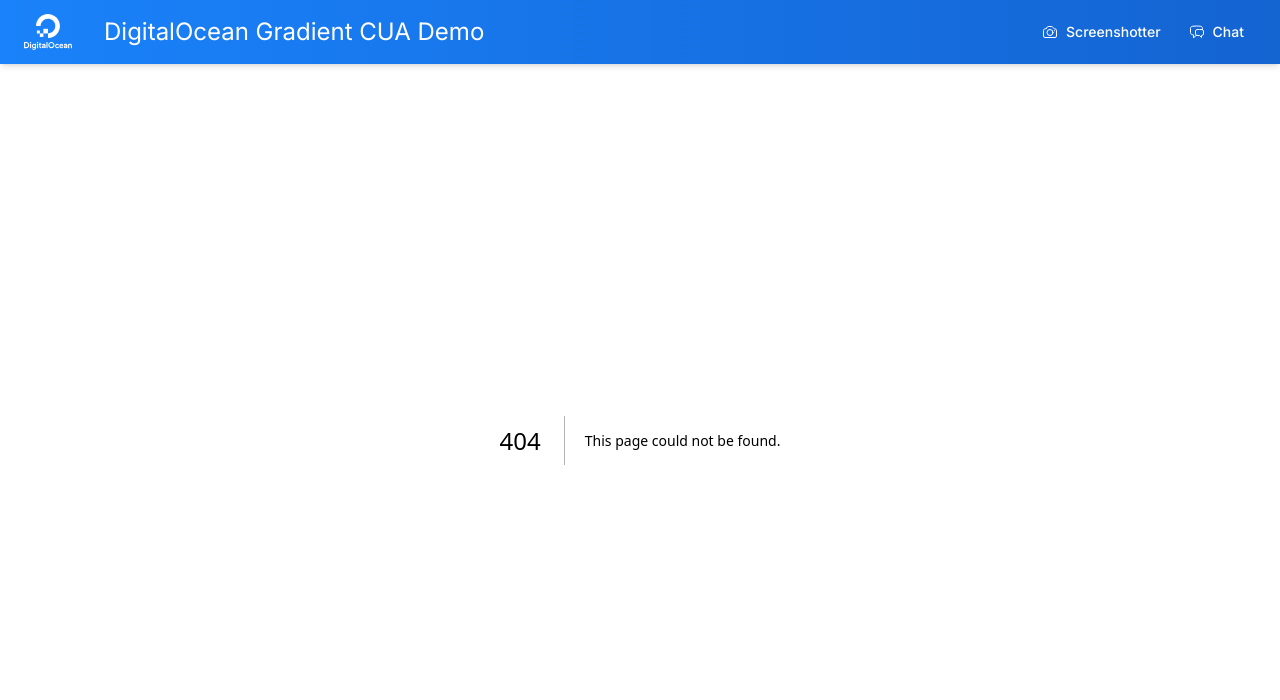
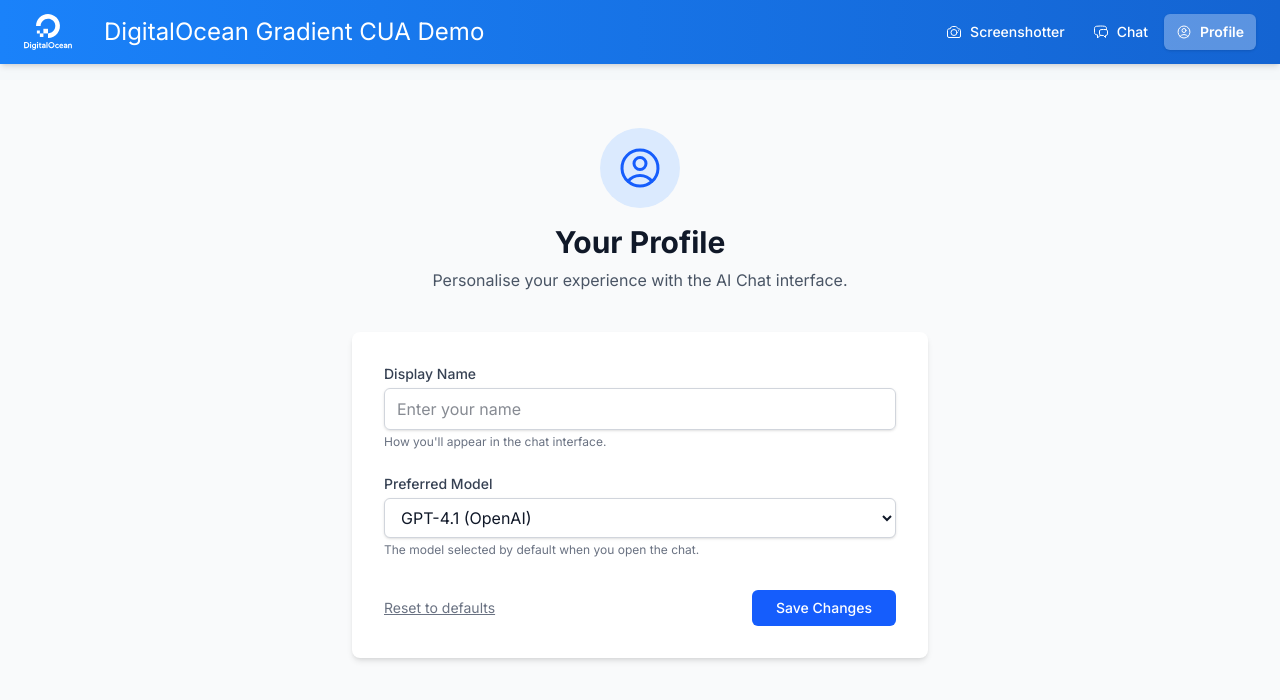
Before and after one commit to program3r-bot/collextum.io, a Next.js app: page /profile in a window 1280 px wide. Before the commit this address had no page. Shown: the top 700 px of the page. Built offline with nearby package versions, Linux system fonts and the light colour scheme.

Commit message:
Add user profile page and hook for human user interface
Co-authored-by: program3r-bot <209232590+program3r-bot@users.noreply.github.com>

```diff
--- /dev/null
+++ b/app/profile/page.tsx
@@ -0,0 +1,137 @@
+"use client";
+
+import { useState, useEffect } from "react";
+import { useUserProfile } from "@/hooks/useUserProfile";
+import { UserCircleIcon, CheckCircleIcon } from "@heroicons/react/24/outline";
+
+const AVAILABLE_MODELS = [
+  { id: "openai-gpt-4.1", label: "GPT-4.1 (OpenAI)" },
+  { id: "openai-gpt-4o", label: "GPT-4o (OpenAI)" },
+  { id: "openai-gpt-4o-mini", label: "GPT-4o Mini (OpenAI)" },
+  { id: "alibaba-qwen3-32b", label: "Qwen3 32B (Alibaba)" },
+  { id: "deepseek-r1-distill-llama-70b", label: "DeepSeek R1 70B (DeepSeek)" },
+  { id: "llama3.3-70b-instruct", label: "Llama 3.3 70B (Meta)" },
+  { id: "mistral-nemo-instruct-2407", label: "Mistral Nemo 2407 (Mistral)" },
+];
+
+export default function ProfilePage() {
+  const { profile, updateProfile, resetProfile } = useUserProfile();
+  const [displayName, setDisplayName] = useState("");
+  const [preferredModel, setPreferredModel] = useState("openai-gpt-4.1");
+  const [saved, setSaved] = useState(false);
+
+  // Sync local state when profile loads from localStorage
+  useEffect(() => {
+    setDisplayName(profile.displayName);
+    setPreferredModel(profile.preferredModel);
+  }, [profile]);
+
+  const handleSave = (e: React.FormEvent) => {
+    e.preventDefault();
+    updateProfile({ displayName: displayName.trim(), preferredModel });
+    setSaved(true);
+    setTimeout(() => setSaved(false), 2000);
+  };
+
+  const handleReset = () => {
+    resetProfile();
+    setDisplayName("");
+    setPreferredModel("openai-gpt-4.1");
+  };
+
+  return (
+    <div className="min-h-full bg-gray-50 py-12 px-4 sm:px-6 lg:px-8">
+      <div className="max-w-xl mx-auto">
+        {/* Header */}
+        <div className="text-center mb-10">
+          <div className="flex justify-center mb-4">
+            <div className="bg-blue-100 rounded-full p-4">
+              <UserCircleIcon className="h-12 w-12 text-blue-600" />
+            </div>
+          </div>
+          <h1 className="text-3xl font-bold text-gray-900">Your Profile</h1>
+          <p className="mt-2 text-gray-600">
+            Personalise your experience with the AI Chat interface.
+          </p>
+        </div>
+
+        {/* Form */}
+        <div className="bg-white rounded-lg shadow-md p-8">
+          <form onSubmit={handleSave} className="space-y-6">
+            {/* Display Name */}
+            <div>
+              <label
+                htmlFor="displayName"
+                className="block text-sm font-medium text-gray-700 mb-1"
+              >
+                Display Name
+              </label>
+              <input
+                id="displayName"
+                type="text"
+                value={displayName}
+                onChange={(e) => setDisplayName(e.target.value)}
+                placeholder="Enter your name"
+                maxLength={50}
+                className="w-full px-3 py-2 border border-gray-300 rounded-md shadow-sm focus:outline-none focus:ring-2 focus:ring-blue-500 focus:border-blue-500 text-gray-900"
+              />
+              <p className="mt-1 text-xs text-gray-500">
+                How you&apos;ll appear in the chat interface.
+              </p>
+            </div>
+
+            {/* Preferred Model */}
+            <div>
+              <label
+                htmlFor="preferredModel"
+                className="block text-sm font-medium text-gray-700 mb-1"
+              >
+                Preferred Model
+              </label>
+              <select
+                id="preferredModel"
+                value={preferredModel}
+                onChange={(e) => setPreferredModel(e.target.value)}
+                className="w-full px-3 py-2 border border-gray-300 rounded-md shadow-sm focus:outline-none focus:ring-2 focus:ring-blue-500 focus:border-blue-500 text-gray-900 bg-white"
+              >
+                {AVAILABLE_MODELS.map((model) => (
+                  <option key={model.id} value={model.id}>
+                    {model.label}
+                  </option>
+                ))}
+              </select>
+              <p className="mt-1 text-xs text-gray-500">
+                The model selected by default when you open the chat.
+              </p>
+            </div>
+
+            {/* Actions */}
+            <div className="flex items-center justify-between pt-2">
+              <button
+                type="button"
+                onClick={handleReset}
+                className="text-sm text-gray-500 hover:text-gray-700 underline transition-colors"
+              >
+                Reset to defaults
+              </button>
+
+              <button
+                type="submit"
+                className="inline-flex items-center gap-2 px-6 py-2 bg-blue-600 text-white text-sm font-medium rounded-md hover:bg-blue-700 focus:outline-none focus:ring-2 focus:ring-blue-500 transition-colors"
+              >
+                {saved ? (
+                  <>
+                    <CheckCircleIcon className="h-4 w-4" />
+                    Saved!
+                  </>
+                ) : (
+                  "Save Changes"
+                )}
+              </button>
+            </div>
+          </form>
+        </div>
+      </div>
+    </div>
+  );
+}
--- a/components/Navigation.tsx
+++ b/components/Navigation.tsx
@@ -8,11 +8,13 @@ import {
   CameraIcon,
   Bars3Icon,
   XMarkIcon,
+  UserCircleIcon,
 } from "@heroicons/react/24/outline";
 
 const navigationItems = [
   { name: "Screenshotter", href: "/screenshotter", icon: CameraIcon },
   { name: "Chat", href: "/chat", icon: ChatBubbleLeftRightIcon },
+  { name: "Profile", href: "/profile", icon: UserCircleIcon },
 ];
 
 export default function Navigation() {
--- /dev/null
+++ b/hooks/useUserProfile.ts
@@ -0,0 +1,67 @@
+/**
+ * Custom hook for managing user profile preferences
+ * Persists preferences in localStorage
+ */
+"use client";
+
+import { useState, useCallback, useEffect } from "react";
+
+export interface UserProfile {
+  displayName: string;
+  preferredModel: string;
+}
+
+const DEFAULT_PROFILE: UserProfile = {
+  displayName: "",
+  preferredModel: "openai-gpt-4.1",
+};
+
+const STORAGE_KEY = "user-profile";
+
+function loadProfile(): UserProfile {
+  if (typeof window === "undefined") return DEFAULT_PROFILE;
+  try {
+    const stored = localStorage.getItem(STORAGE_KEY);
+    if (stored) {
+      return { ...DEFAULT_PROFILE, ...JSON.parse(stored) };
+    }
+  } catch {
+    // ignore parse errors
+  }
+  return DEFAULT_PROFILE;
+}
+
+export function useUserProfile() {
+  const [profile, setProfile] = useState<UserProfile>(DEFAULT_PROFILE);
+
+  // Load from localStorage on mount
+  useEffect(() => {
+    setProfile(loadProfile());
+  }, []);
+
+  const updateProfile = useCallback(
+    (updates: Partial<UserProfile>) => {
+      setProfile((prev) => {
+        const next = { ...prev, ...updates };
+        try {
+          localStorage.setItem(STORAGE_KEY, JSON.stringify(next));
+        } catch {
+          // ignore storage errors
+        }
+        return next;
+      });
+    },
+    []
+  );
+
+  const resetProfile = useCallback(() => {
+    setProfile(DEFAULT_PROFILE);
+    try {
+      localStorage.removeItem(STORAGE_KEY);
+    } catch {
+      // ignore storage errors
+    }
+  }, []);
+
+  return { profile, updateProfile, resetProfile };
+}
```
Also changed, not shown: 1 other file (tests, documents, lock files or other folders).
